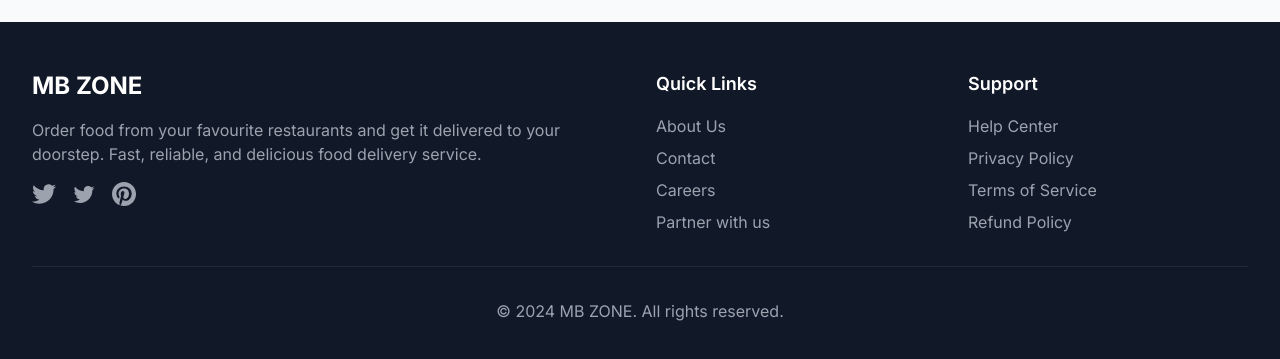
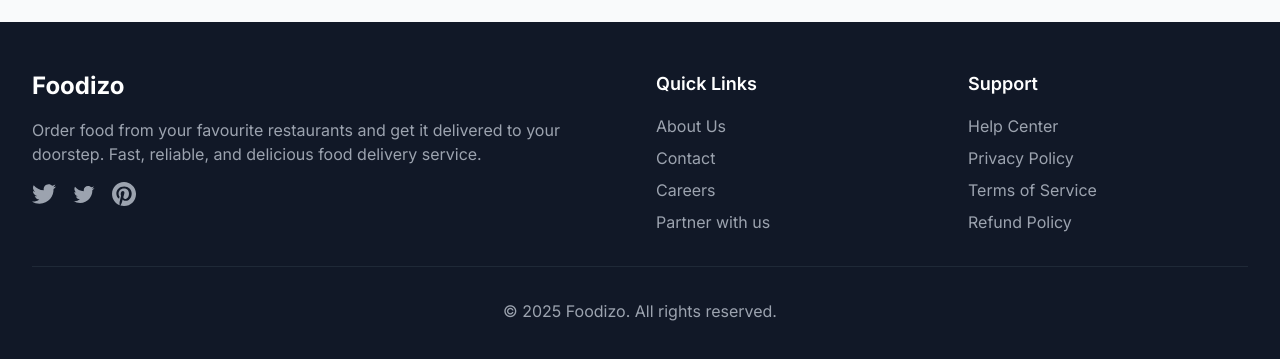
Before and after one commit to Manubhav-Chauhan/Foodizo, a React (Vite) app: page / in a window 1280 px wide. Shown: the part 1266-1625 px from the top of the page. Built offline with nearby package versions, Linux system fonts and the light colour scheme; the HTML template or start-up script is replaced by a standard one.

Commit message:
Update Footer.jsx

```diff
--- a/src/components/Footer.jsx
+++ b/src/components/Footer.jsx
@@ -7,7 +7,7 @@ const Footer = () => {
         <div className="grid grid-cols-1 md:grid-cols-4 gap-8">
           {/* Company Info */}
           <div className="col-span-1 md:col-span-2">
-            <h3 className="text-2xl font-bold mb-4">MB ZONE</h3>
+            <h3 className="text-2xl font-bold mb-4">Foodizo</h3>
             <p className="text-gray-400 mb-4">
               Order food from your favourite restaurants and get it delivered to your doorstep.
               Fast, reliable, and delicious food delivery service.
@@ -55,7 +55,7 @@ const Footer = () => {
         </div>
 
         <div className="border-t border-gray-800 mt-8 pt-8 text-center text-gray-400">
-          <p>&copy; 2024 MB ZONE. All rights reserved.</p>
+          <p>&copy; 2025 Foodizo. All rights reserved.</p>
         </div>
       </div>
     </footer>
```
